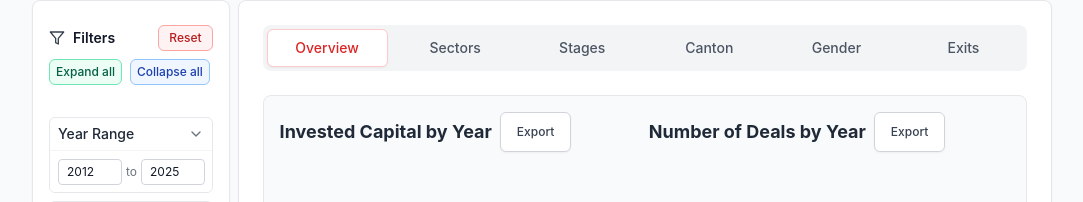
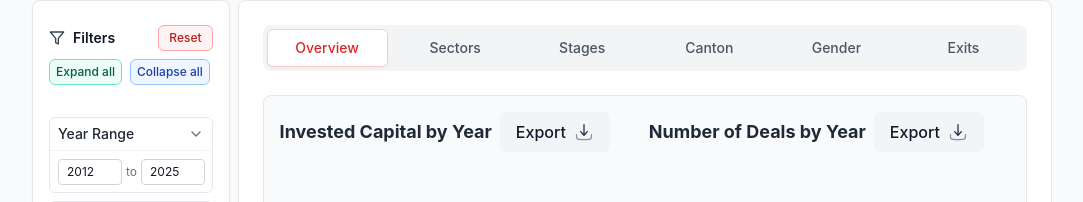
Before and after one commit to alionazherdetska/swiss-vc-dashboard, a React (Create React App) app: page / in a window 1280 px wide. Shown: the top 202 px of the page, without its empty margins (98-1181 px from the left). Built offline with nearby package versions, Linux system fonts and the light colour scheme.

Commit message:
changed the look of export button

```diff
--- a/src/components/charts/TimelineChart.js
+++ b/src/components/charts/TimelineChart.js
@@ -31,11 +31,12 @@ export const TimelineChart = ({
           </h3>
         )}
         <button
-          className="h-10 px-4 flex items-center text-xs font-medium rounded-md border border-gray-300 bg-white text-gray-700 hover:bg-gray-100 shadow-sm transition-colors"
+          className="h-10 px-4 flex items-center gap-2 text-base font-medium rounded-md bg-gray-100 text-gray-900 hover:bg-gray-200 border-none shadow-none transition-colors"
           style={{ minHeight: '40px' }}
           title="Export chart (print or save as PDF)"
         >
           Export
+          <img src="/download.svg" alt="Download" className="h-5 w-5" />
         </button>
       </div>
       <ResponsiveContainer width="100%" height={400}>
--- a/src/components/charts/sectorAnalysisChart/ExpandableQuarterlyAnalysisChart.js
+++ b/src/components/charts/sectorAnalysisChart/ExpandableQuarterlyAnalysisChart.js
@@ -460,11 +460,12 @@ const ExpandableQuarterlyAnalysisChart = ({
                     <Maximize2 className='h-5 w-5' />
                   </button>
                   <button
-                    className='h-10 px-4 flex items-center text-xs font-medium rounded-md border border-gray-300 bg-white text-gray-700 hover:bg-gray-100 shadow-sm transition-colors'
+                    className='h-10 px-4 flex items-center gap-2 text-base font-medium rounded-md bg-gray-100 text-gray-900 hover:bg-gray-200 border-none shadow-none transition-colors'
                     style={{ minHeight: '40px' }}
                     title='Export chart (print or save as PDF)'
                   >
                     Export
+                    <img src="/download.svg" alt="Download" className="h-5 w-5" />
                   </button>
                 </>
               )}
@@ -549,10 +550,12 @@ const ExpandableQuarterlyAnalysisChart = ({
                     <Maximize2 className='h-5 w-5' />
                   </button>
                   <button
-          className="h-10 px-4 flex items-center text-xs font-medium rounded-md border border-gray-300 bg-white text-gray-700 hover:bg-gray-100 shadow-sm transition-colors"
+                    className="h-10 px-4 flex items-center gap-2 text-base font-medium rounded-md bg-gray-100 text-gray-900 hover:bg-gray-200 border-none shadow-none transition-colors"
+                    style={{ minHeight: '40px' }}
                     title='Export chart (print or save as PDF)'
                   >
                     Export
+                    <img src="/download.svg" alt="Download" className="h-5 w-5" />
                   </button>
                 </>
               )}
```
Also changed, not shown: public/download.svg (added).
